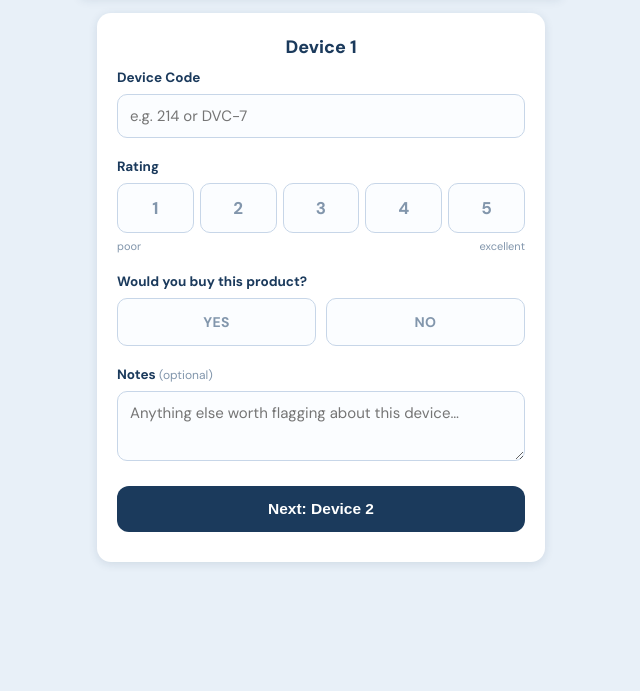
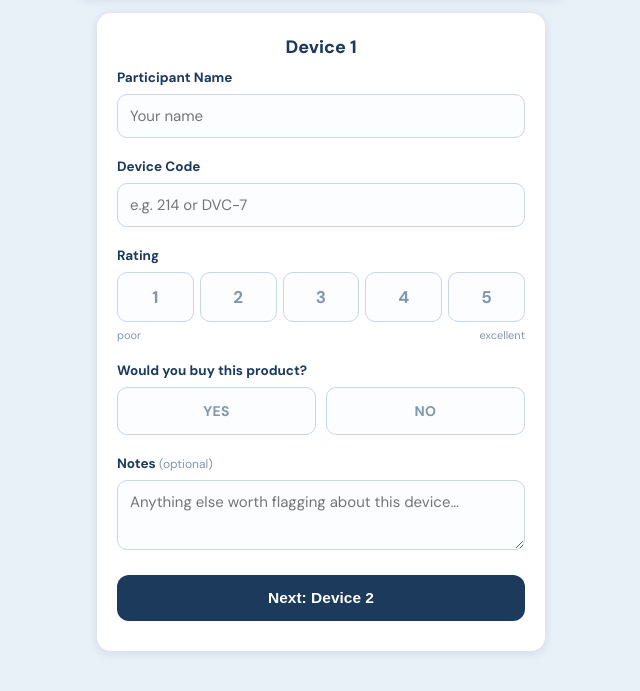
Before and after one commit to Jacobmfused/rate, a plain HTML site: page index.html in a window 1280 px wide. Shown: the part 75-766 px from the top of the page, without its empty margins (319-959 px from the left). Drawn offline with Linux system fonts and the light colour scheme.

Commit message:
Update index.html

```diff
--- a/index.html
+++ b/index.html
@@ -204,6 +204,7 @@ var STORAGE_KEY = "deviceRatingSubmissions_v2";
 function emptyDevice(){ return { deviceCode:'', rating:null, wouldBuy:null, notes:'' }; }
 function emptyComparison(){ return { device1: emptyDevice(), device2: emptyDevice(), preferredCode:'' }; }
 var comparison = emptyComparison();
+var participantName = '';
 var step = 'device1'; // device1 | device2 | preference | complete
 var errorMsg = '';
 var saving = false;
@@ -236,6 +237,11 @@ function renderDeviceForm(n){
   var d = comparison['device'+n];
   var html = '<div class="card">';
   html += '<div class="screenTitle">Device '+n+'</div>';
+
+  if(n === 1){
+    html += '<label class="fieldLabel">Participant Name</label>';
+    html += '<input type="text" id="participantNameInput" placeholder="Your name" value="'+esc(participantName)+'" onchange="participantName=this.value">';
+  }
 
   html += '<label class="fieldLabel">Device Code</label>';
   html += '<input type="text" id="deviceCodeInput" placeholder="e.g. 214 or DVC-7" value="'+esc(d.deviceCode)+'" onchange="setDeviceField('+n+',\'deviceCode\',this.value)">';
@@ -305,6 +311,7 @@ function setWouldBuy(n, v){ comparison['device'+n].wouldBuy = v; render(); }
 
 function validateDevice(n){
   var d = comparison['device'+n];
+  if(n===1 && !participantName.trim()) return 'Enter the participant name.';
   if(!d.deviceCode.trim()) return 'Enter a device code.';
   if(!d.rating) return 'Select a rating from 1 to 5.';
   if(d.wouldBuy === null) return "Answer whether you'd buy this product.";
@@ -344,6 +351,7 @@ function submitComparison(){
   var entry = {
     id: uid(),
     timestamp: new Date().toISOString(),
+    ParticipantName: participantName.trim(),
     Device1_Code: d1.deviceCode.trim(),
     Device1_Rating: d1.rating,
     Device1_WouldBuy: d1.wouldBuy,
```
